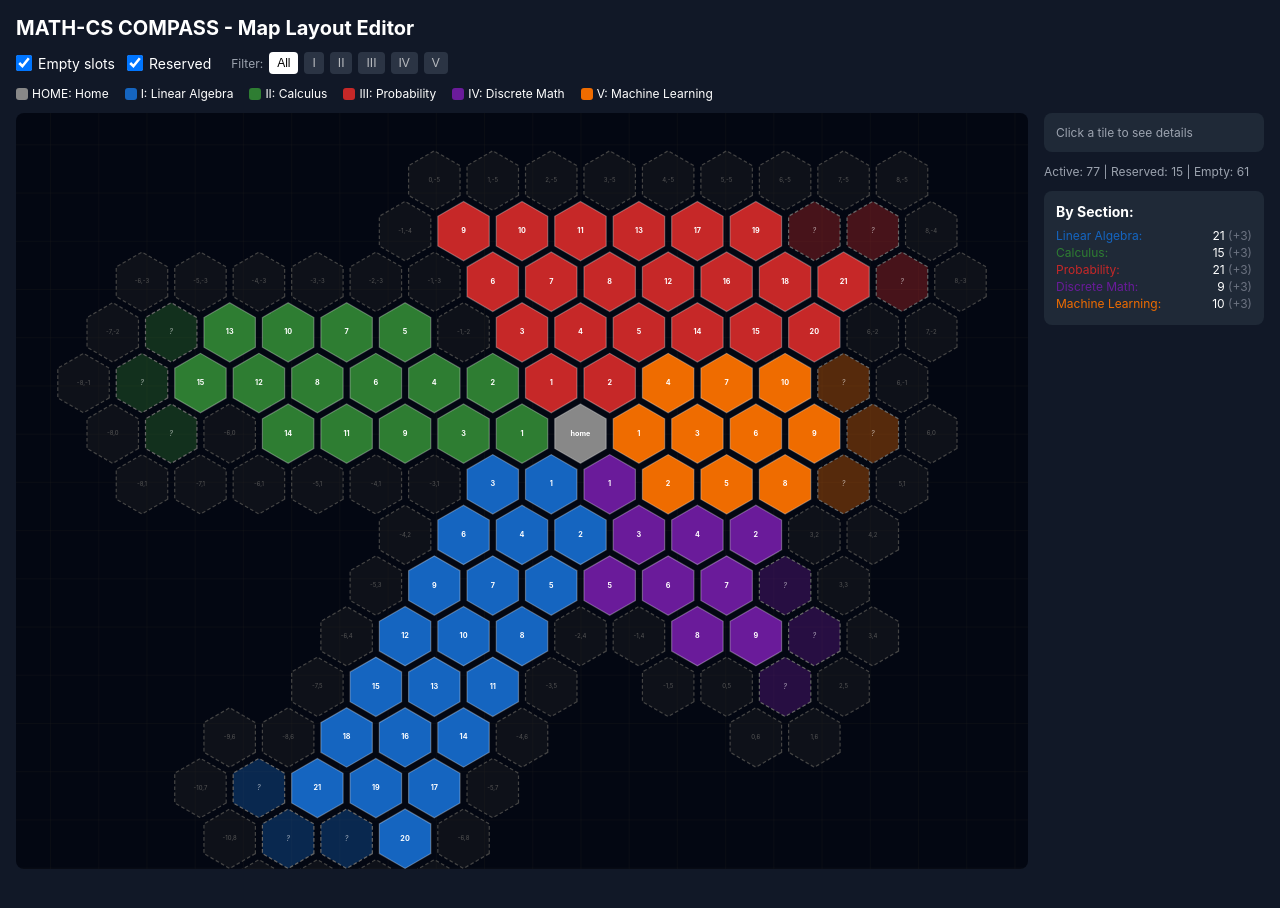
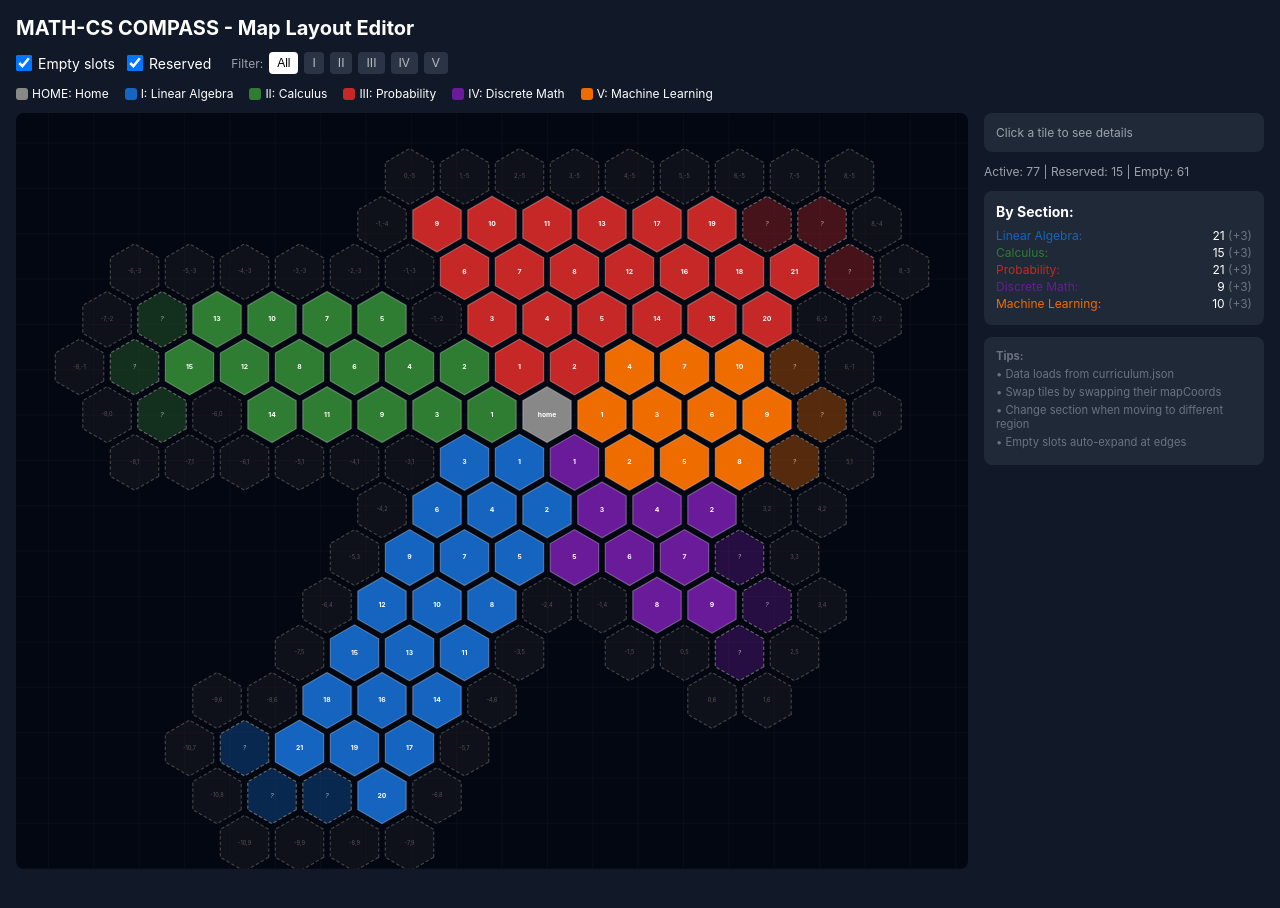
Before and after one commit to Yusukey01/yusukey01.github.io, a Jekyll site: the page map/map_editor.html, which Jekyll copies as it is, in a window 1280 px wide. Shown: the top 908 px of the page. Built offline with Jekyll 4.4.1, drawn with Linux system fonts in a browser that asks for light colours; nearby versions of some CDN libraries; part of the change alters nothing that is shown.

Commit message:
revised map version 5.1, add editor file

```diff
--- a/map/map_editor.html
+++ b/map/map_editor.html
@@ -38,134 +38,34 @@
             overflow: auto; max-height: 65vh; min-height: 400px;
         }
         .map-container svg { width: 100%; min-height: 400px; }
-        .info-panel { width: 220px; flex-shrink: 0; }
+        .info-panel { width: 280px; flex-shrink: 0; }
         .info-box { background: #1f2937; padding: 12px; border-radius: 8px; font-size: 0.75rem; margin-bottom: 12px; }
         .info-box h3 { font-size: 0.875rem; margin-bottom: 8px; }
         .info-box p { margin-bottom: 4px; }
         .info-box .label { color: #9ca3af; }
         .info-box .available { color: #4ade80; margin-top: 8px; font-weight: 500; }
         .info-box .reserved { color: #facc15; margin-top: 8px; }
+        .info-box .url-link {
+            color: #60a5fa; text-decoration: none; word-break: break-all;
+            display: block; margin-top: 4px; font-size: 0.7rem;
+        }
+        .info-box .url-link:hover { text-decoration: underline; }
         .stats { font-size: 0.75rem; color: #9ca3af; }
         .section-stats { display: flex; justify-content: space-between; margin-bottom: 2px; }
         .section-stats .count-reserved { color: #6b7280; }
         svg text { user-select: none; pointer-events: none; }
         svg g { cursor: pointer; }
         svg g:hover path { filter: brightness(1.2); }
+        .loading { text-align: center; padding: 40px; color: #9ca3af; }
+        .error { text-align: center; padding: 40px; color: #ef4444; }
+        .error code { display: block; margin-top: 12px; font-size: 0.8rem; color: #9ca3af; }
     </style>
 </head>
 <body>
     <div id="root"></div>
 
     <script type="text/babel">
-        const { useState, useMemo } = React;
-
-        // ========== TILE DATA - UPDATE THIS WHEN YOU ADD NEW CONTENT ==========
-        const EXISTING_TILES = [
-            // Home
-            { id: 'home', q: 0, r: 0, section: 'HOME', title: 'Home' },
-
-            // Section I - Linear Algebra (blue)
-            { id: 'linalg-1', q: -1, r: 1, section: 'I', title: 'Linear Equations' },
-            { id: 'linalg-2', q: -1, r: 2, section: 'I', title: 'Linear Transformation' },
-            { id: 'linalg-3', q: -2, r: 1, section: 'I', title: 'Matrix Algebra' },
-            { id: 'linalg-4', q: -2, r: 2, section: 'I', title: 'Determinants' },
-            { id: 'linalg-5', q: -2, r: 3, section: 'I', title: 'Vector Spaces' },
-            { id: 'linalg-6', q: -3, r: 2, section: 'I', title: 'Eigenvalues' },
-            { id: 'linalg-7', q: -3, r: 3, section: 'I', title: 'Orthogonality' },
-            { id: 'linalg-8', q: -3, r: 4, section: 'I', title: 'Least-Squares' },
-            { id: 'linalg-9', q: -4, r: 3, section: 'I', title: 'Symmetry' },
-            { id: 'linalg-10', q: -4, r: 4, section: 'I', title: 'Trace & Norms' },
-            { id: 'linalg-11', q: -4, r: 5, section: 'I', title: 'Kronecker' },
-            { id: 'linalg-12', q: -5, r: 4, section: 'I', title: 'Woodbury' },
-            { id: 'linalg-13', q: -5, r: 5, section: 'I', title: 'Stochastic' },
-            { id: 'linalg-14', q: -5, r: 6, section: 'I', title: 'Graph Laplacian' },
-            { id: 'linalg-15', q: -6, r: 5, section: 'I', title: 'Abstract Algebra' },
-            { id: 'linalg-16', q: -6, r: 6, section: 'I', title: 'Finite Groups' },
-            { id: 'linalg-17', q: -6, r: 7, section: 'I', title: 'Structural Groups' },
-            { id: 'linalg-18', q: -7, r: 6, section: 'I', title: 'Abelian Classification' },
-            { id: 'linalg-19', q: -7, r: 7, section: 'I', title: 'Rings & Fields' },
-            { id: 'linalg-20', q: -7, r: 8, section: 'I', title: 'Ideals' },
-            { id: 'linalg-21', q: -8, r: 7, section: 'I', title: 'Polynomial Rings' },
-            { id: 'I-reserved-0', q: -9, r: 7, section: 'I', title: 'Coming Soon', isReserved: true },
-            { id: 'I-reserved-1', q: -8, r: 8, section: 'I', title: 'Coming Soon', isReserved: true },
-            { id: 'I-reserved-2', q: -9, r: 8, section: 'I', title: 'Coming Soon', isReserved: true },
-
-            // Section II - Calculus (green)
-            { id: 'calc-1', q: -1, r: 0, section: 'II', title: 'Derivative ℝⁿ→ℝ' },
-            { id: 'calc-2', q: -1, r: -1, section: 'II', title: 'Jacobian' },
-            { id: 'calc-3', q: -2, r: 0, section: 'II', title: 'Matrix Calculus' },
-            { id: 'calc-4', q: -2, r: -1, section: 'II', title: 'Numerical' },
-            { id: 'calc-5', q: -2, r: -2, section: 'II', title: 'det Derivative' },
-            { id: 'calc-6', q: -3, r: -1, section: 'II', title: 'MVT' },
-            { id: 'calc-7', q: -3, r: -2, section: 'II', title: 'Gradient Descent' },
-            { id: 'calc-8', q: -4, r: -1, section: 'II', title: "Newton's Method" },
-            { id: 'calc-9', q: -3, r: 0, section: 'II', title: 'Constrained Opt' },
-            { id: 'calc-10', q: -4, r: -2, section: 'II', title: 'Riemann' },
-            { id: 'calc-11', q: -4, r: 0, section: 'II', title: 'Measure Theory' },
-            { id: 'calc-12', q: -5, r: -1, section: 'II', title: 'Lebesgue' },
-            { id: 'calc-13', q: -5, r: -2, section: 'II', title: 'Duality' },
-            { id: 'calc-14', q: -5, r: 0, section: 'II', title: 'Fourier Series' },
-            { id: 'calc-15', q: -6, r: -1, section: 'II', title: 'Fourier Transform' },
-            { id: 'II-reserved-0', q: -7, r: -1, section: 'II', title: 'Coming Soon', isReserved: true },
-            { id: 'II-reserved-1', q: -6, r: -2, section: 'II', title: 'Coming Soon', isReserved: true },
-            { id: 'II-reserved-2', q: -7, r: 0, section: 'II', title: 'Coming Soon', isReserved: true },
-
-            // Section III - Probability (red)
-            { id: 'prob-1', q: 0, r: -1, section: 'III', title: 'Basic Probability' },
-            { id: 'prob-2', q: 1, r: -1, section: 'III', title: 'Random Variables' },
-            { id: 'prob-3', q: 0, r: -2, section: 'III', title: 'Gamma & Beta' },
-            { id: 'prob-4', q: 1, r: -2, section: 'III', title: 'Gaussian' },
-            { id: 'prob-5', q: 2, r: -2, section: 'III', title: "Student's t" },
-            { id: 'prob-6', q: 0, r: -3, section: 'III', title: 'Covariance' },
-            { id: 'prob-7', q: 1, r: -3, section: 'III', title: 'Correlation' },
-            { id: 'prob-8', q: 2, r: -3, section: 'III', title: 'Multivariate' },
-            { id: 'prob-9', q: 0, r: -4, section: 'III', title: 'MLE' },
-            { id: 'prob-10', q: 1, r: -4, section: 'III', title: 'Hypothesis Testing' },
-            { id: 'prob-11', q: 2, r: -4, section: 'III', title: 'Linear Regression' },
-            { id: 'prob-12', q: 3, r: -3, section: 'III', title: 'Entropy' },
-            { id: 'prob-13', q: 3, r: -4, section: 'III', title: 'Convergence' },
-            { id: 'prob-14', q: 3, r: -2, section: 'III', title: 'Bayesian Stats' },
-            { id: 'prob-15', q: 4, r: -2, section: 'III', title: 'Exp Family' },
-            { id: 'prob-16', q: 4, r: -3, section: 'III', title: 'Fisher Info' },
-            { id: 'prob-17', q: 4, r: -4, section: 'III', title: 'Decision Theory' },
-            { id: 'prob-18', q: 5, r: -3, section: 'III', title: 'Markov Chains' },
-            { id: 'prob-19', q: 5, r: -4, section: 'III', title: 'Monte Carlo' },
-            { id: 'prob-20', q: 5, r: -2, section: 'III', title: 'Importance Sampling' },
-            { id: 'prob-21', q: 6, r: -3, section: 'III', title: 'Gaussian Processes' },
-            { id: 'III-reserved-0', q: 7, r: -3, section: 'III', title: 'Coming Soon', isReserved: true },
-            { id: 'III-reserved-1', q: 6, r: -4, section: 'III', title: 'Coming Soon', isReserved: true },
-            { id: 'III-reserved-2', q: 7, r: -4, section: 'III', title: 'Coming Soon', isReserved: true },
-
-            // Section IV - Discrete (purple)
-            { id: 'disc-1', q: 0, r: 1, section: 'IV', title: 'Graph Theory' },
-            { id: 'disc-2', q: 2, r: 2, section: 'IV', title: 'Combinatorics' },
-            { id: 'disc-3', q: 0, r: 2, section: 'IV', title: 'Automata' },
-            { id: 'disc-4', q: 1, r: 2, section: 'IV', title: 'Boolean Logic' },
-            { id: 'disc-5', q: -1, r: 3, section: 'IV', title: 'Context-Free' },
-            { id: 'disc-6', q: 0, r: 3, section: 'IV', title: 'Turing Machines' },
-            { id: 'disc-7', q: 1, r: 3, section: 'IV', title: 'Time Complexity' },
-            { id: 'disc-8', q: 0, r: 4, section: 'IV', title: 'Eulerian' },
-            { id: 'disc-9', q: 1, r: 4, section: 'IV', title: 'Class NP' },
-            { id: 'IV-reserved-0', q: 2, r: 4, section: 'IV', title: 'Coming Soon', isReserved: true },
-            { id: 'IV-reserved-1', q: 1, r: 5, section: 'IV', title: 'Coming Soon', isReserved: true },
-            { id: 'IV-reserved-2', q: 2, r: 3, section: 'IV', title: 'Coming Soon', isReserved: true },
-
-            // Section V - ML (orange)
-            { id: 'ml-1', q: 1, r: 0, section: 'V', title: 'Intro ML' },
-            { id: 'ml-2', q: 1, r: 1, section: 'V', title: 'Regularized Regression' },
-            { id: 'ml-3', q: 2, r: 0, section: 'V', title: 'Classification' },
-            { id: 'ml-4', q: 2, r: -1, section: 'V', title: 'Neural Networks' },
-            { id: 'ml-5', q: 2, r: 1, section: 'V', title: 'Autodiff' },
-            { id: 'ml-6', q: 3, r: 0, section: 'V', title: 'SVM' },
-            { id: 'ml-7', q: 3, r: -1, section: 'V', title: 'PCA & Autoencoders' },
-            { id: 'ml-8', q: 3, r: 1, section: 'V', title: 'Clustering' },
-            { id: 'ml-9', q: 4, r: 0, section: 'V', title: 'Deep NN' },
-            { id: 'ml-10', q: 4, r: -1, section: 'V', title: 'Reinforcement Learning' },
-            { id: 'V-reserved-0', q: 5, r: -1, section: 'V', title: 'Coming Soon', isReserved: true },
-            { id: 'V-reserved-1', q: 5, r: 0, section: 'V', title: 'Coming Soon', isReserved: true },
-            { id: 'V-reserved-2', q: 4, r: 1, section: 'V', title: 'Coming Soon', isReserved: true },
-        ];
-        // ========== END TILE DATA ==========
+        const { useState, useMemo, useEffect } = React;
 
         const SECTION_COLORS = {
             'HOME': '#888888',
@@ -186,7 +86,92 @@
             'V': 'Machine Learning'
         };
 
+        /**
+         * Load curriculum data from JSON file - same logic as compass.html
+         */
+        async function loadCurriculumData() {
+            // Try multiple paths to support different folder structures
+            const paths = [
+                '../data/curriculum.json',
+                './data/curriculum.json',
+                '/data/curriculum.json',
+                'curriculum.json'
+            ];
+
+            let data = null;
+            let lastError = null;
+
+            for (const path of paths) {
+                try {
+                    const response = await fetch(path);
+                    if (response.ok) {
+                        data = await response.json();
+                        console.log(`Loaded curriculum from: ${path}`);
+                        break;
+                    }
+                } catch (e) {
+                    lastError = e;
+                }
+            }
+
+            if (!data) {
+                throw new Error(`Could not load curriculum.json. Tried: ${paths.join(', ')}`);
+            }
+
+            const tiles = [];
+            const sectionColors = data.sectionColors || {};
+            sectionColors['HOME'] = '#888888';
+
+            // Add home node
+            if (data.homeNode) {
+                tiles.push({
+                    id: data.homeNode.id,
+                    section: 'HOME',
+                    title: data.homeNode.title,
+                    url: data.homeNode.url,
+                    q: data.homeNode.mapCoords.q,
+                    r: data.homeNode.mapCoords.r
+                });
+            }
+
+            // Add all parts from all sections
+            Object.entries(data.sections).forEach(([sectionId, section]) => {
+                section.parts.forEach(part => {
+                    tiles.push({
+                        id: part.id,
+                        section: sectionId,
+                        title: part.title,
+                        url: section.baseUrl + part.url,
+                        q: part.mapCoords.q,
+                        r: part.mapCoords.r,
+                        prereqs: part.prereqs || [],
+                        keywords: part.keywords || []
+                    });
+                });
+
+                // Add reserved slots
+                if (section.reservedSlots) {
+                    section.reservedSlots.forEach((slot, index) => {
+                        tiles.push({
+                            id: `${sectionId}-reserved-${index}`,
+                            section: sectionId,
+                            title: 'Coming Soon',
+                            url: null,
+                            q: slot.q,
+                            r: slot.r,
+                            isReserved: true
+                        });
+                    });
+                }
+            });
+
+            return { tiles, sectionColors };
+        }
+
         function HexMapEditor() {
+            const [tiles, setTiles] = useState([]);
+            const [loading, setLoading] = useState(true);
+            const [error, setError] = useState(null);
             const [selectedTile, setSelectedTile] = useState(null);
             const [showEmptySlots, setShowEmptySlots] = useState(true);
             const [showReserved, setShowReserved] = useState(true);
@@ -194,9 +179,22 @@
 
             const hexSize = 28;
 
+            // Load data on mount
+            useEffect(() => {
+                loadCurriculumData()
+                    .then(({ tiles }) => {
+                        setTiles(tiles);
+                        setLoading(false);
+                    })
+                    .catch(err => {
+                        setError(err.message);
+                        setLoading(false);
+                    });
+            }, []);
+
             const activeTiles = useMemo(() => {
-                return EXISTING_TILES.filter(t => showReserved || !t.isReserved);
-            }, [showReserved]);
+                return tiles.filter(t => showReserved || !t.isReserved);
+            }, [tiles, showReserved]);
 
             const occupiedMap = useMemo(() => {
                 const map = new Map();
@@ -234,6 +232,8 @@
 
             const viewBox = useMemo(() => {
                 const allTiles = [...activeTiles, ...emptySlots];
+                if (allTiles.length === 0) return { x: -100, y: -100, width: 200, height: 200 };
+
                 let minX = Infinity, maxX = -Infinity, minY = Infinity, maxY = -Infinity;
                 allTiles.forEach(tile => {
                     const { x, y } = hexToPixel(tile.q, tile.r);
@@ -255,7 +255,7 @@
 
             const renderTile = (tile, isEmpty = false) => {
                 const { x, y } = hexToPixel(tile.q, tile.r);
-                const color = SECTION_COLORS[tile.section];
+                const color = SECTION_COLORS[tile.section] || '#888';
                 const isReserved = tile.isReserved;
                 const isHighlighted = highlightSection && (tile.section === highlightSection || (isEmpty && tile.borderingSection?.includes(highlightSection)));
                 const isSelected = selectedTile && selectedTile.q === tile.q && selectedTile.r === tile.r;
@@ -286,6 +286,25 @@
                     </g>
                 );
             };
+
+            if (loading) {
+                return <div className="container"><div className="loading">Loading curriculum.json...</div></div>;
+            }
+
+            if (error) {
+                return (
+                    <div className="container">
+                        <div className="error">
+                            Failed to load curriculum data
+                            <code>{error}</code>
+                            <p style={{ marginTop: '16px', fontSize: '0.8rem', color: '#9ca3af' }}>
+                                Make sure this file is in your project's /tools/ or /map/ folder,<br/>
+                                and curriculum.json is in /data/ folder.
+                            </p>
+                        </div>
+                    </div>
+                );
+            }
 
             const realTiles = activeTiles.filter(t => !t.isReserved);
             const reservedTiles = activeTiles.filter(t => t.isReserved);
@@ -343,11 +362,26 @@
                             {selectedTile ? (
                                 <div className="info-box">
                                     <h3>
-                                        {selectedTile.section === 'EMPTY' ? '📍 Empty Slot' : selectedTile.isReserved ? '🔮 Reserved' : `📄 ${selectedTile.title}`}
+                                        {selectedTile.section === 'EMPTY' ? '📍 Empty Slot' : selectedTile.isReserved ? '🔮 Reserved' : '📄 ' + selectedTile.id}
                                     </h3>
+                                    {selectedTile.section !== 'EMPTY' && (
+                                        <p style={{ fontSize: '1rem', fontWeight: 'bold', margin: '8px 0', color: SECTION_COLORS[selectedTile.section] }}>
+                                            {selectedTile.title}
+                                        </p>
+                                    )}
                                     <p><span className="label">Coords:</span> q={selectedTile.q}, r={selectedTile.r}</p>
-                                    {selectedTile.id && <p><span className="label">ID:</span> {selectedTile.id}</p>}
                                     {selectedTile.section !== 'EMPTY' && <p><span className="label">Section:</span> {SECTION_NAMES[selectedTile.section]}</p>}
+                                    {selectedTile.url && (
+                                        <p>
+                                            <span className="label">URL:</span>
+                                            <a className="url-link" href={selectedTile.url} target="_blank" rel="noopener noreferrer">
+                                                {selectedTile.url}
+                                            </a>
+                                        </p>
+                                    )}
+                                    {selectedTile.prereqs && selectedTile.prereqs.length > 0 && (
+                                        <p><span className="label">Prereqs:</span> {selectedTile.prereqs.join(', ')}</p>
+                                    )}
                                     {selectedTile.borderingSection && <p><span className="label">Borders:</span> {selectedTile.borderingSection.join(', ') || 'None'}</p>}
                                     {selectedTile.section === 'EMPTY' && <p className="available">✓ Available for new tile</p>}
                                     {selectedTile.isReserved && <p className="reserved">⏳ Placeholder for future content</p>}
@@ -373,6 +407,14 @@
                                     );
                                 })}
                             </div>
+
+                            <div className="info-box" style={{ marginTop: '12px', fontSize: '0.7rem', color: '#6b7280' }}>
+                                <p><strong>Tips:</strong></p>
+                                <p>• Data loads from curriculum.json</p>
+                                <p>• Swap tiles by swapping their mapCoords</p>
+                                <p>• Change section when moving to different region</p>
+                                <p>• Empty slots auto-expand at edges</p>
+                            </div>
                         </div>
                     </div>
                 </div>
```
